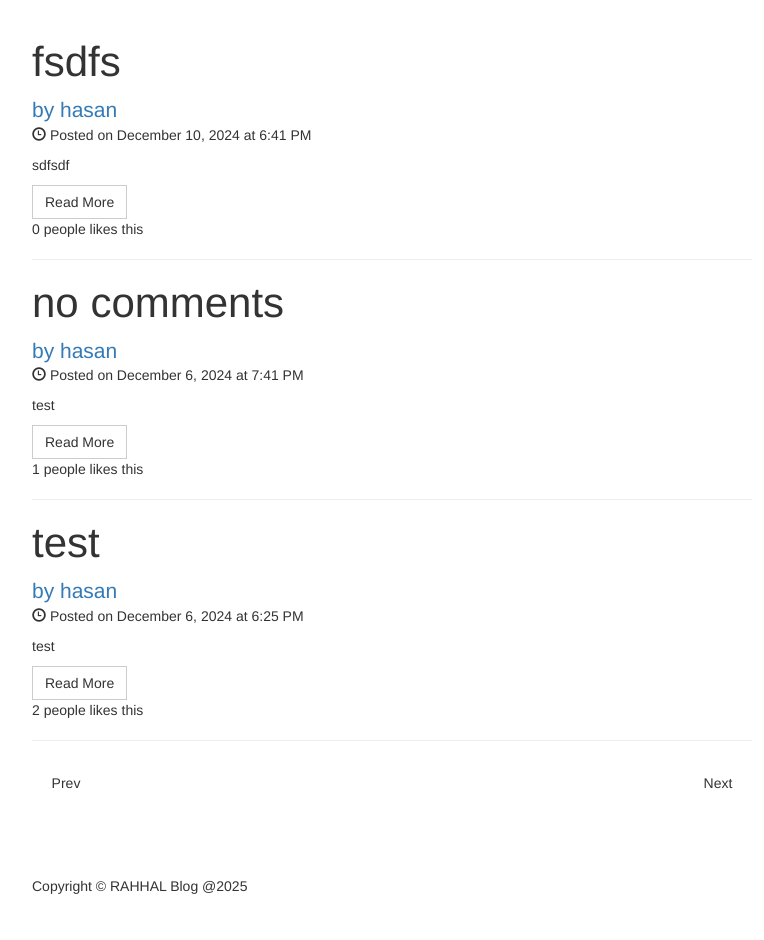
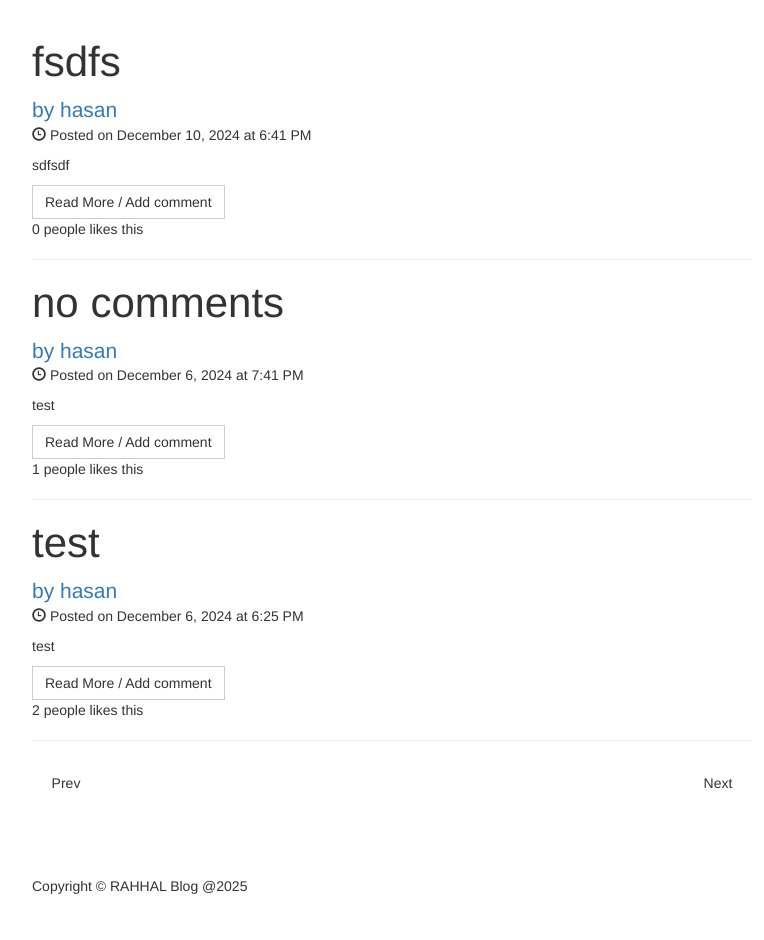
Before and after one commit to hassan-rahhal/Blog-Application, a PHP site: page /index.php in a window 1280 px wide. Shown: the part 51-991 px from the top of the page, without its empty margins (248-1012 px from the left). Run offline with PHP 8.4, Linux system fonts and the light colour scheme; data comes from the database, SQL or seed files in the repository.

Commit message:
Renaming button

```diff
--- a/index.php
+++ b/index.php
@@ -83,7 +83,7 @@ $posts = $stmt->fetchAll(PDO::FETCH_ASSOC);
                                 </a>
                                 <p><span class="glyphicon glyphicon-time"></span> Posted on '.$formattedDate.'</p>
                                 <p>'.$post['content'].'</p>
-                                <a class="btn btn-default" href="post.php?id='. $post['post_id'].'">Read More</a>';
+                                <a class="btn btn-default" href="post.php?id='. $post['post_id'].'">Read More / Add comment</a>';
                                 if(isset($_SESSION['loggedIn']) && $_SESSION['loggedIn'] == true){
                                     echo "<form method='POST' action='actions/like_action.php' style='display: inline; margin-left: 5px;'>";
                                     echo "<input type='hidden' name='post_id' value='". $post['post_id']."'>";
```
